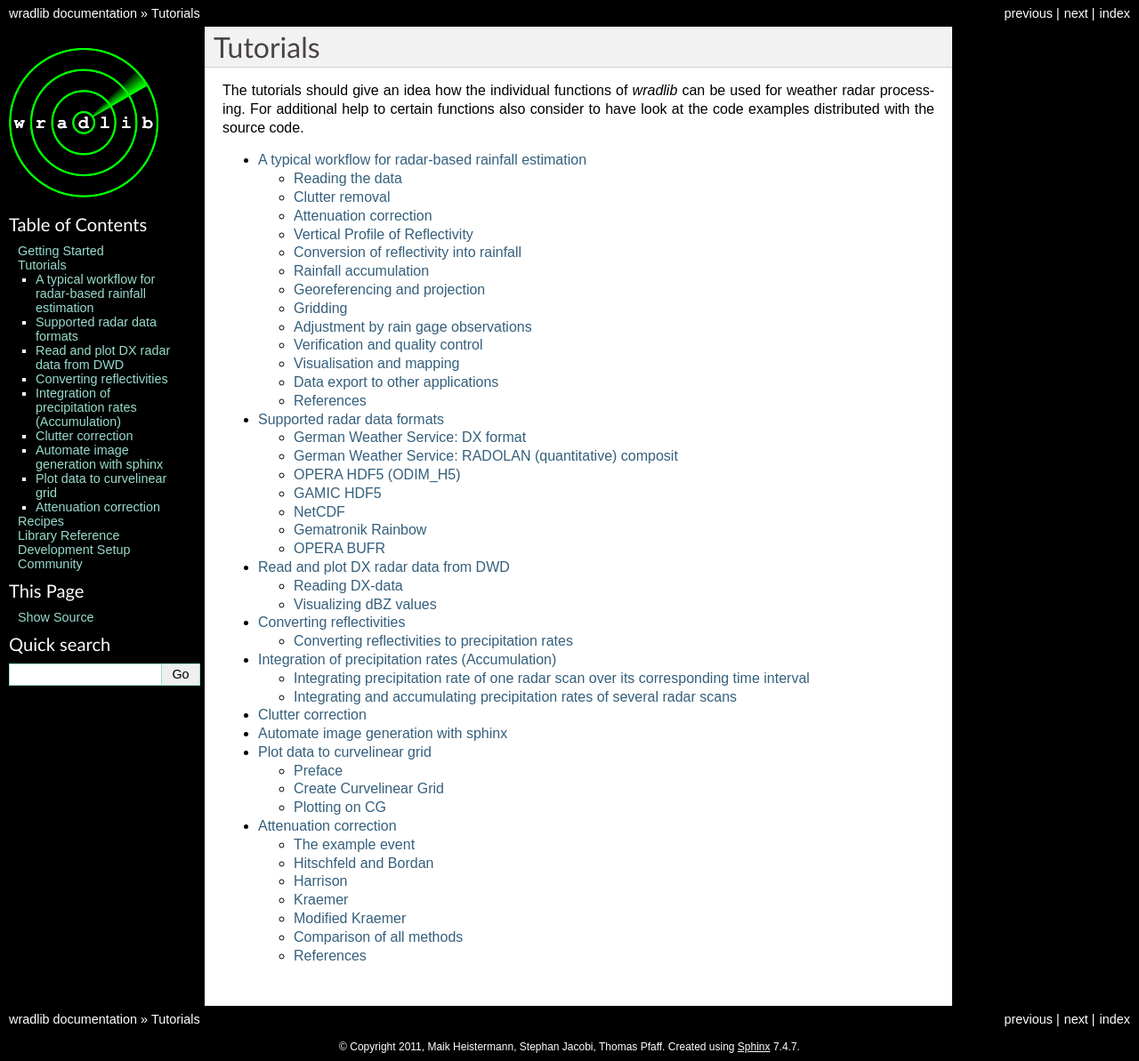
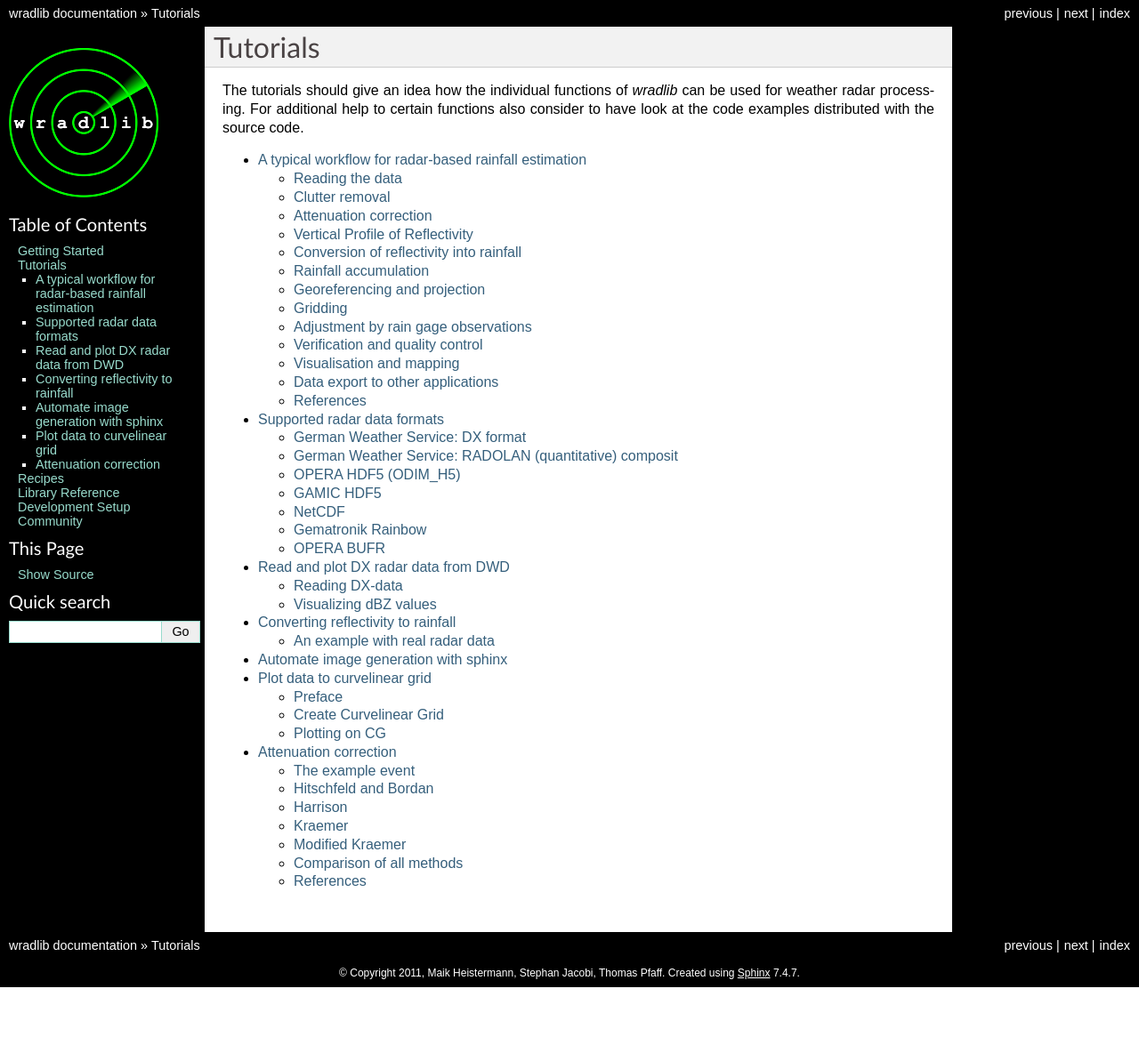
Before and after one commit to wradlib/wradlib-docs, a Sphinx documentation site: the page built from source/tutorials.rst, in a window 1280 px wide. Shown: the whole page at 89% size. Built offline with Sphinx 7.4.7, drawn with Linux system fonts in a browser that asks for light colours; formulas are drawn with MathJax 3; after the commit the page ends 1110 px from its top, so only the background shows below that; some of the changed lines change nothing that is shown.

Commit message:
DOC: Revising three outdated tutorials.
Corresponding to Issue #45, this commit revises or replaces three outdated tutorials:
tutorial_conversion.rst, tutorial_accumulation.rst, and tutorial_clutter_correction.rst.

The latter is removed without replacement - volunteeres are invited to replace it
with a more comprehensive clutter tutorial.

The first two are combined to the new tutorial_get_rainfall.rst and drastically
shortened. deprecated functions have been removed.

One more data file was added to the data directory.

```diff
--- a/source/tutorial_accumulation.rst
+++ /dev/null
@@ -1,94 +0,0 @@
-*************************************************
-Integration of precipitation rates (Accumulation)
-*************************************************
-
-
-Integrating precipitation rate of one radar scan over its corresponding time interval
--------------------------------------------------------------------------------------
-For many purposes in hydrology you need data of precipitation depth. For that reason we have to integrate the precipitation rate over the interval of the corresponding radar scan. In case of the radar stations of the German Weather Service the precipitation scan is repeated at intervals of 5 minutes (300 seconds)::
-
-   import wradlib as wrl
-   # set the location of your data
-   datadir = 'D:/THIS/IS/MY/DATA/DIRECTORY/'
-   data_dBZ = wrl.io.readDX(datadir + 'raa00-dx_10908-200608180005-fbg---bin')[0]
-   data_R_rate = wrl.zr.z2r(wrl.trafo.idecibel(data_dBZ)) # in mm/h!!!
-   data_R_depth = wrl.trafo.r2depth(data_R_rate, 300.)    # in mm!!!
-   wrl.vis.polar_plot(data_R_depth, title = 'Precipitation height 18.8.2006, 00:00 - 00:05 (Radarstation Feldberg)',
-       unit = 'mm', colormap = 'spectral')
-
-.. image:: images/depth5.jpg
-
-
-Integrating and accumulating precipitation rates of several radar scans
------------------------------------------------------------------------
-To avoid reading each radar scan seperately, we first build an array of the timesteps we need, in order to scale the solution for longer time intervals. Suppose we want to accumulate the precipitation between 18.8.2006 00:05 and 18.8.2006 02:05::
-
-   # the datetime library facilitates the work with timesteps
-   import datetime as dt
-   import numpy as np
-   # begin and end of the accumulation interval stripped to a datetime format
-   t_start = dt.datetime.strptime('2006-08-18 00:05:00', '%Y-%m-%d %H:%M:%S')
-   t_end = dt.datetime.strptime('2006-08-18 02:05:00', '%Y-%m-%d %H:%M:%S')
-   # empty list container for the resulting timesteps array
-   times = []
-   # temporal scan resolution in seconds as increment
-   t_scan_res = 300.
-   incr = dt.timedelta(seconds=t_scan_res)
-   curtime = t_start
-   while curtime <= t_end:
-       times.append(curtime)
-	   curtime = curtime + incr
-   times = np.array(times)
-   scans = times[:-1]
-
->>> print times
-[2006-08-18 00:05:00 2006-08-18 00:10:00 2006-08-18 00:15:00
- 2006-08-18 00:20:00 2006-08-18 00:25:00 2006-08-18 00:30:00
- 2006-08-18 00:35:00 2006-08-18 00:40:00 2006-08-18 00:45:00
- 2006-08-18 00:50:00 2006-08-18 00:55:00 2006-08-18 01:00:00
- 2006-08-18 01:05:00 2006-08-18 01:10:00 2006-08-18 01:15:00
- 2006-08-18 01:20:00 2006-08-18 01:25:00 2006-08-18 01:30:00
- 2006-08-18 01:35:00 2006-08-18 01:40:00 2006-08-18 01:45:00
- 2006-08-18 01:50:00 2006-08-18 01:55:00 2006-08-18 02:00:00]
-
-We create an empty 3-dimensional array (time, azimuth, elevation) for all the radar data::
-
-   data_dBZ = np.repeat(np.empty(46080), len(scans)).reshape(len(scans),360,128)
-
-Now we can fill the empty array with radar data (:doc:`tutorial_reading_dx`)::
-
-   for i,time in enumerate(scans):
-       f = 'raa00-dx_10908-' + time.strftime('%Y%m%d%H%M') + '-fbg---bin'
-       data_dBZ[i,:,:] = wrl.io.readDX(datadir + f)[0]
-
-and compute 5-minute-precipitation depths (:doc:`tutorial_reading_dx`, :doc:`tutorial_conversion`)::
-
-   data_R_depth = wrl.trafo.r2depth(wrl.zr.z2r(data_Z = wrl.trafo.idecibel(data_dBZ)), t_scan_res)
-
-Before accumulating we finally have to build an array with the accumulated timesteps (e.g. hourly)::
-
-   # list container for the array of accumulated time steps
-   accum_times = []
-   # accumulation interval (3600 = 1 hour)
-   accum_interval = 3600.
-   incr = dt.timedelta(seconds=accum_interval)
-   curtime = t_start
-   while curtime <= t_end:
-       accum_times.append(curtime)
-	   curtime = curtime + incr
-   accum_times = np.array(accum_times)
-
-Now we have everything we need for the accumulation::
-
-   accum_data = wrl.util.aggregate_in_time(data_R_depth, times, accum_times)
-   wrl.vis.polar_plot(accum_data[0], title = 'Precipitation height 18.8.2006, 00:05-01:05 (Radarstation Feldberg)',
-       unit = 'mm', colormap = 'spectral', vmax = max(accum_data))
-   wrl.vis.polar_plot(accum_data[1], title = 'Precipitation height 18.8.2006, 01:05-02:05 (Radarstation Feldberg)',
-       unit = 'mm', colormap = 'spectral', vmax = max(accum_data))
-
-.. image:: images/depth60.jpg
-
-``.. image:: images/precip_movie.gif``
-
-
-All raw data is provided by DWD
--- a/source/tutorial_clutter_correction.rst
+++ /dev/null
@@ -1,80 +0,0 @@
-******************
-Clutter correction
-******************
-
-Weather radar data with clutter (static and dynamic echos, not caused by precipitation) can be disastrously if used for hydrological rainfall-runoff modeling or related to attenuation correction of non-coherent radar data. So in most cases it is indispensable to detect and remove clutter bins from your radar data.
-
-The wradlib function histo_cut is an histogram based clutter identification algorithm. It classifies an (preferential yearly based) precipitation accumulation of radar data into 50 classes and removes iteratively framing classes which undercut 1% of the class with the highest frequency.
-
-In a first step you need an radar-image with an representative accumulation timespan, so that precipitation is distributed evenly over the image. As for example this philipinean image, where the scale extend shows us definitely the occurance of clutter:
-
-.. image:: images/phil_sum.jpg
-
-With the accumulation data as an input histo_cut returns an mask array with ones where clutter is detected::
-
-   import wradlib as wrl
-   accumulation_array = np.loadtxt('D:/My/Directory/prec_sum.txt'')
-   cluttermask = wrl.clutter.histo_cut(accumulation_array)
-
-.. image:: images/phil_mask.jpg
-
-What happens behind the curtain is, histo_cut computes an histogram for all radar bins and the corresponding mask:
-
-.. image:: images/mask1.jpg
-
-Seen from the class with the highest frequency histo_cut searches to the left and the right of the histogram for the nearest class wich underscores 1% of highest frequency class and cuts all values beyond these classes by setting them Nan.
-
-.. image:: images/mask2.jpg
-
-As the result you see an histogram with a more narrow span of precipitation amounts and an updated clutter mask. This procedure is repeated iteratively until, the changes fall below a threshold value. The result are the final histogram and cluttermask:
-
-.. image:: images/mask3.jpg
-
-Now the clutter bins should be substituted by some meaningful values derived by nearest neighbour or linear interpolation::
-
-   # set the location of your data
-   datadir = 'D:/THIS/IS/MY/DATA/DIRECTORY/'
-   # get the radar data which should be clutter corrected
-   data, attrs = wrl.io.read_EDGE_netcdf(datadir + 'SUB-20110927-050748-01-Z.nc', range_lim = 100000)
-
-   # define clutter-indices on the basis of the clutter-mask
-   clutter_indices = np.where(cluttermask.ravel())
-
-   # compute bin centroid coordinates in cartesian map projection
-   r = attrs['r'] / 1000.
-   az = attrs['az']
-   sitecoords = attrs['sitecoords'][0:-1]
-   projstr = '+proj=utm +zone=51 +ellps=WGS84'
-   binx, biny = wrl.georef.projected_bincoords_from_radarspecs(r, az, sitecoords, projstr)
-   binx = binx.ravel()
-   biny = biny.ravel()
-   # coordinate pairs without clutter
-   good_coordinates_list = np.array([(np.delete(binx,clutter_indices)), (np.delete(biny,clutter_indices))]).transpose()
-   # list of the entire coordinate pairs from radarcircle
-   trgcoord = np.array([binx, biny]).transpose()
-   # building object class for nearest neighbour interpolation either for directly requested interpolation
-   # by nearest neighbours or for filling the boundary gap caused by linear interpolation
-   intpol_nearest = wrl.ipol.Nearest(good_coordinates_list, trgcoord)
-   # building object class for linear interpolation
-   intpol_linear = wrl.ipol.Linear(good_coordinates_list, trgcoord)
-   # substitute clutter by interpolation methods
-   # Conversion from dBZ to rainintensity
-   rain_intensity = wrl.zr.z2r(wrl.trafo.idecibel(data)).ravel()
-   # Substitute Nan
-   rain_intensity = np.where(np.isnan(rain_intensity), 0, rain_intensity )
-   # rain intensity data without clutter
-   values_list = np.delete(rain_intensity,clutter_indices)
-   # spatial interpolation of rain intensity for the whole radar scan based on the data without clutter
-   filled_R = intpol_nearest(values_list).reshape(len(attrs['az']), len(attrs['r']))
-   # calculating nearest neighbour interpolation if requested and filling possible boundary gaps
-   filled_R_linear = intpol_linear(values_list).reshape(len(attrs['az']),len(attrs['r']))
-   filled_R = np.where(np.isnan(filled_R_linear), filled_R, filled_R_linear)
-   rain_intensity = rain_intensity.reshape(len(attrs['az']), len(attrs['r']))
-   wrl.vis.polar_plot(rain_intensity, title = 'Rain intensity', unit = 'mm/h',
-       R = attrs['max_range'] / 1000., colormap = 'spectral', vmax = 140.)
-   wrl.vis.polar_plot(filled_R, title = 'Clutter corrected rain intensity',
-       unit = 'mm/h', R = attrs['max_range'] / 1000., colormap = 'spectral', vmax = 140.)
-
-As the result you will see the original rain intensity (left) and the image with clutter correction (right)
-
-``.. image:: images/cluttercorrection.gif``
--- a/source/tutorial_conversion.rst
+++ /dev/null
@@ -1,78 +0,0 @@
-*************************
-Converting reflectivities
-*************************
-
-
-Reflectivity (Z) and precipitation rate (R) can be related in form of a power law R=a*Z**b. The parameters a and b depend on the type of precipitation (i.e. drop size distribution and water temperature).
-
-Because the ZR-relationship is based on reflectivities in Z and the encoded radar data is given in dBZ we have to take the antilogarithm of the dBZ-values after reading the DX-data (:doc:`tutorial_reading_dx`)::
-
-   import wradlib as wrl
-   # set the location of your data
-   datadir = 'D:/THIS/IS/MY/DATA/DIRECTORY/'
-   data_dBZ = wrl.io.readDX(datadir + 'raa00-dx_10908-200608180225-fbg---bin')[0]
-   data_Z = wrl.trafo.idecibel(data_dBZ)
-
-After taking the antilogarithm the scale of low precipitation rates appears distinctly more squeezed::
-
-   wrl.vis.polar_plot(data_dBZ, title = 'Reflectivity: Radarscan Feldberg 18-08-2006 02:25',
-       unit = 'dBZ', colormap = 'spectral')
-   wrl.vis.polar_plot(data_Z, title = 'Reflectivity: Radarscan Feldberg 18-08-2006 02:25',
-       unit = 'Z', colormap = 'spectral')
-
-.. image:: images/dB-Z.jpg
-
-
-Converting reflectivities to precipitation rates
-------------------------------------------------
-
-Now we convert the reflectivities to precipitation rates. As we see in the previous image the reflectivities reach values of about 60 dBZ. This and the structure of the precipitation cells is indicating a convective precipitation type. That's why we will use the Marshall-Palmer ZR-relationship with parameters of a=200 and b=1.6. Since that are the default settings for the z2r-function, we don't have to assign additional parameters::
-
-   data_Rc_c = wrl.zr.z2r(data_Z)
-   wrl.vis.polar_plot(data_Rc_c, title = 'Rain rate: Radarscan Feldberg 18-08-2006 02:25\nConvective ZR-relationship',
-       unit = 'mm/h', colormap = 'spectral')
-
-The structure of precipitation cells is indicating a convective precipitation type.
-
-.. image:: images/Rc_c.jpg
-
-We try out what happens, if we convert the same reflectivity scan based on a ZR-relation with parameters for stratiform precipitation (below left) and look for the difference (below right) between both results::
-
-   data_Rc_s = wrl.zr.z2r(data_Z, a = 256., b = 1.42)
-   dif = data_Rc_s - data_Rc_c
-   wrl.vis.polar_plot(data_Rc_s, title = 'Rain rate: Radarscan Feldberg 18-08-2006 02:25\nStratiform ZR-relationship',
-       unit = 'mm/h', colormap = 'spectral')
-   wrl.vis.polar_plot(dif, title = '''Difference of convective rain transformed with
-       convective respectively stratiform ZR-relationships''', unit = 'mm/h', colormap = 'spectral')
-
-.. image:: images/c_dif.jpg
-
-At first view the results of the convective and the stratiform ZR-relationsship look very similar, but take the scalebar into account. That explains the differnce in the right image, where you can observe punctual overestimations up to 160 mm/h.
-
-That is because the reflecting signal of a rain drop with a diameter of 5mm (heavy precipitation) is equal to about 15000 raindrops (light precipitation) with a diameter of 1mm. At which the latter are weighing more than 100 times of the first one.
-
-Given that in flash flood forecasting an overestimation of convective rainstorms is more critical (false alarm) than an underestimation of light precipitation, the default is set to the convective type of rain. If we know the precipitation type exactly, the corresponding ZR-parameters should be applicated of course.
-
-Now we should examine what happens, if we convert a stratiform precipitation event with ZR-relationsships for stratiform respectively convective precipitation. In this case we use the same scale extends::
-
-   data_dBZ = wrl.io.readDX(datadir + 'raa00-dx_10908-200608281420-fbg---bin')[0]
-   data_Z = wrl.trafo.idecibel(data_dBZ)
-   data_Rs_s = wrl.zr.z2r(data_Z, a = 256., b = 1.42)
-   data_Rs_c = wrl.zr.z2r(data_Z)
-   max_data = max(data_Rs_s.max(), data_Rs_c.max())
-   dif = data_Rs_s - data_Rs_c
-   wrl.vis.polar_plot(data_Rs_s, title = 'Rain rate: Radarscan Feldberg 28-08-2006 14:20\nStratiform ZR-relationship',
-       unit = 'mm/h', colormap = 'spectral', vmax = max_data)
-   wrl.vis.polar_plot(data_Rs_c, title = 'Rain rate: Radarscan Feldberg 28-08-2006 14:20\nConvective ZR-relationship',
-       unit = 'mm/h', colormap = 'spectral', vmax = max_data)
-   wrl.vis.polar_plot(dif, title = '''Difference of convective rain transformed with
-       stratiform respectively convective ZR-relationships''', unit = 'mm/h', colormap = 'spectral')
-
-.. image:: images/Rs_s_c.jpg
-
-.. image:: images/s_dif.jpg
-
-Consistently the conversion image with the wrongly supposed convective ZR-parameters (upper right) underestimates the supposeable more precisely conversion with stratiform ZR-parameters (upper left). But the underestimation isn't exceeding values of more than 4.2 mm/h, which is quite acceptable.
-
-
-All raw data is provided by DWD
--- /dev/null
+++ b/source/tutorial_get_rainfall.rst
@@ -0,0 +1,80 @@
+***********************************
+Converting reflectivity to rainfall
+***********************************
+
+Reflectivity (Z) and precipitation rate (R) can be related in form of a power law Z=a*R**b. The parameters *a* and *b* depend on the type of precipitation (i.e. drop size distribution and water temperature). *wradlib* provides a couple of functions that could be useful in this context. The following example demonstrates the steps to convert from the common unit *dBZ* (decibel of the reflectivity factor *Z*) to rainfall intensity (in the unit of mm/h):
+
+>>> import wradlib
+>>> import numpy as np
+
+This is an array of typical reflectivity values (**unit: dBZ**)
+
+>>> dBZ = np.array([20., 30., 40., 45., 50., 55.])
+>>> print dBZ
+[ 20.  30.  40.  45.  50.  55.]
+
+Convert to reflectivity factor Z (**unit: mm^6/m^3**)
+
+>>> Z = wradlib.trafo.idecibel(dBZ)
+>>> print Z
+[  1.00000000e+02   1.00000000e+03   1.00000000e+04   3.16227766e+04
+   1.00000000e+05   3.16227766e+05]
+
+Convert to rainfall intensity (**unit: mm/h**) using the Marshall-Palmer Z(R) parameters
+
+>>> R = wradlib.zr.z2rz2r(z, a=200., b=1.6)
+>>> print np.round(R, 2)
+[  0.65   2.73  11.53  23.68  48.62  99.85]
+
+Convert to rainfall depth (**unit: mm**) assuming a rainfall duration of five minutes (i.e. 300 seconds)
+
+>>> depth = wradlib.trafo.r2depth(R, 300)
+>>> print np.round(depth, 2)
+[ 0.05  0.23  0.96  1.97  4.05  8.32]
+
+
+An example with real radar data
+-------------------------------
+
+The following example is based on observations of the DWD C-band radar on mount Feldberg (SW-Germany).
+The figure shows a 15 minute accumulation of rainfall which was produced from three consecutive radar
+scans at 5 minute intervals between 17:30 and 17:45 on June 8, 2008.
+
+The radar data are read using :doc:`generated/wradlib.io.readDX` function which returns an array of dBZ values and a metadata dictionary
+(see also :doc:`tutorial_reading_dx`). The conversion is carried out the same way as in the example above. The plot is produced using
+the function :doc:`generated/wradlib.vis.plot_ppi`. See full source code below for download.
+
+
+.. plot::
+
+	import matplotlib.pyplot as plt
+	import numpy as np
+	import wradlib
+	def read_data(dtimes):
+		"""Read raw data from multiple time steps <dtimes>
+		"""
+		data  = np.empty((len(dtimes),360,128))
+		for i, dtime in enumerate(dtimes):
+			f = "../../examples/data/raa00-dx_10908-%s-fbg---bin" % dtime
+			data[i], attrs = wradlib.io.readDX(f)
+		return data
+	# read data from radar Feldberg for three consecutive 5 minute time steps
+	dtimes = ["0806021735","0806021740","0806021745"]
+	dBZ = read_data(dtimes)
+	Z = wradlib.trafo.idecibel(dBZ)
+	R = wradlib.zr.z2r(Z, a=200., b=1.6)
+	depth = wradlib.trafo.r2depth(R, 300)
+	# accumulate 15 minute rainfall depth over all three 5 minute intervals
+	accum = np.sum(depth, axis=0)
+	# plot PPI of 15 minute rainfall depth
+	ax, cf = wradlib.vis.plot_ppi(accum, cmap="spectral")
+	plt.xlabel("Easting from radar (km)")
+	plt.ylabel("Northing from radar (km)")
+	plt.title("Radar Feldberg\n15 min. rainfall depth, 2008-06-02 17:30-17:45 UTC")
+	cb = plt.colorbar(cf, shrink=0.8)
+	cb.set_label("mm")
+	plt.xlim(-128,128)
+	plt.ylim(-128,128)
+	plt.grid(color="grey")
+
+	plt.show()
--- a/source/tutorials.rst
+++ b/source/tutorials.rst
@@ -11,9 +11,7 @@
    tutorial_workflow
    tutorial_supported_formats
    tutorial_reading_dx
-   tutorial_conversion
-   tutorial_accumulation
-   tutorial_clutter_correction
+   tutorial_get_rainfall
    tutorial_autoimages
    tutorial_curvelinear_grids
    tutorial_attenuation
```
